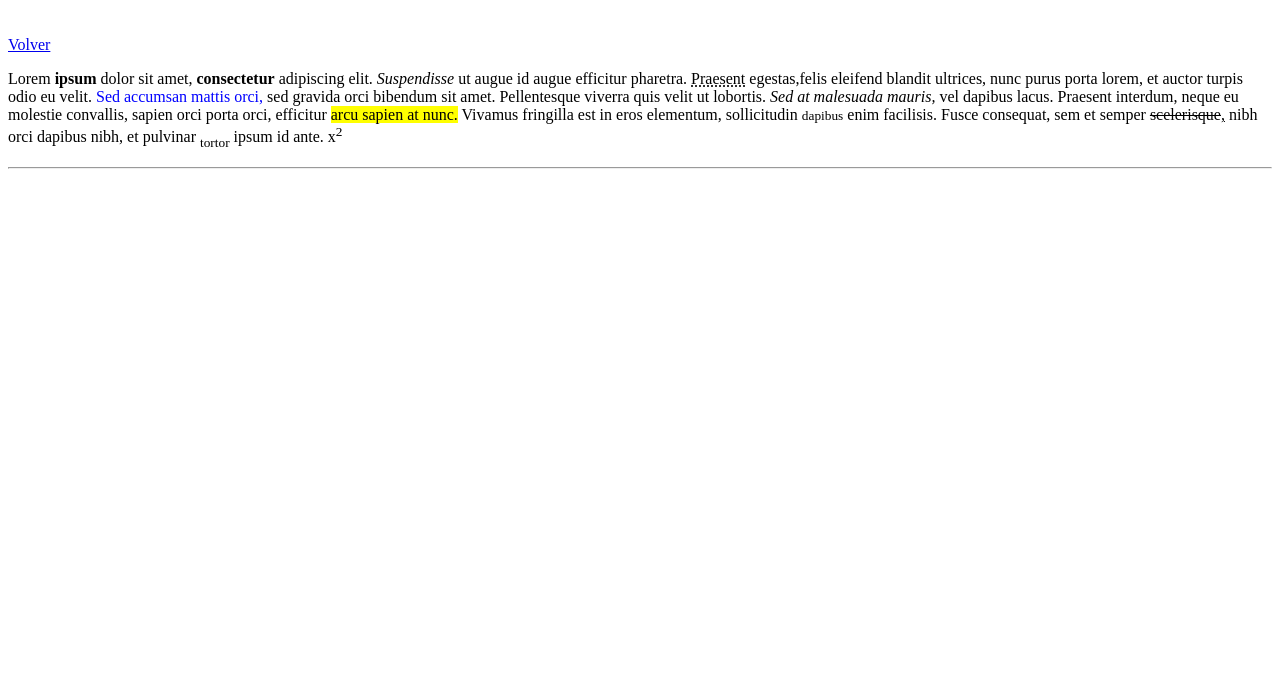
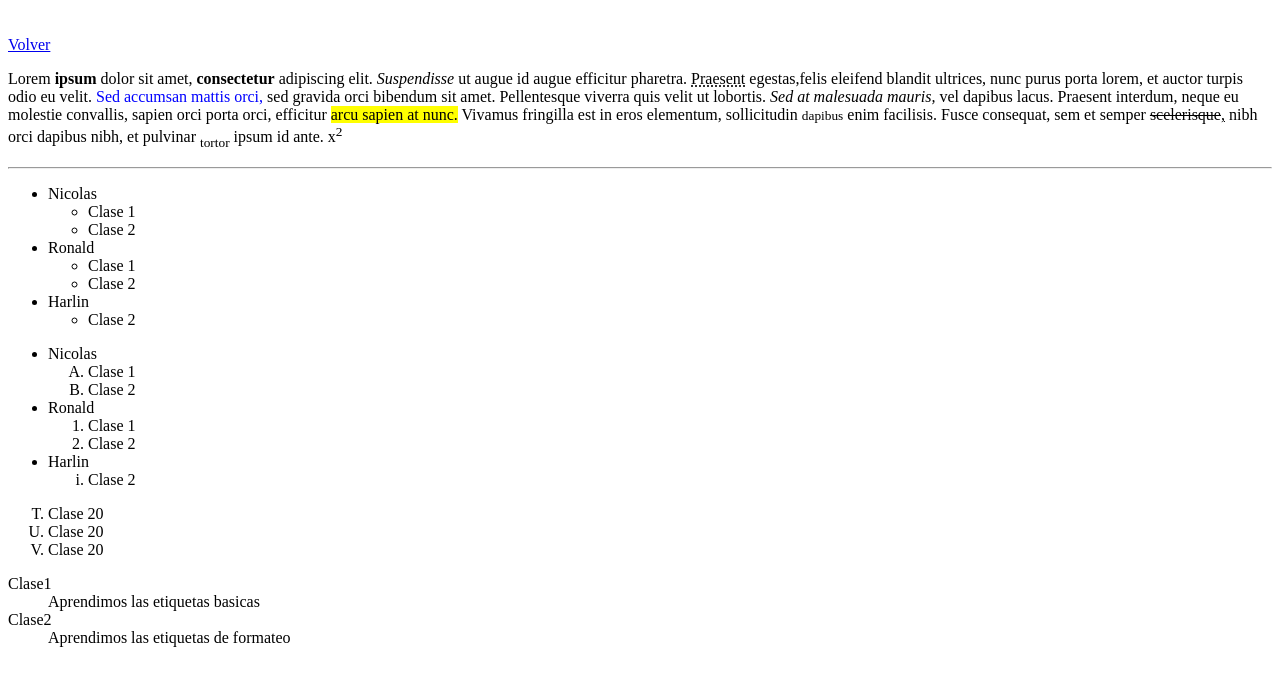
Before and after one commit to Giulianayarleque/Bootcamp-html, a plain HTML site: page clase2.html in a window 1280 px wide. Shown: the part 48-734 px from the top of the page. Drawn offline with Linux system fonts and the light colour scheme.

Commit message:
learning list

```diff
--- a/clase2.html
+++ b/clase2.html
@@ -25,5 +25,53 @@
       dapibus nibh, et pulvinar <sub>tortor</sub> ipsum id ante. x<sup>2</sup>
     </p>
     <hr />
+
+    <!-- Listar desordenadas -->
+    <ul style="list-style-type: disc">
+      <li>Nicolas</li>
+      <ul style="list-style-type: circle">
+        <li>Clase 1</li>
+        <li>Clase 2</li>
+      </ul>
+      <li>Ronald</li>
+      <ul style="list-style-type: circle">
+        <li>Clase 1</li>
+        <li>Clase 2</li>
+      </ul>
+      <li>Harlin</li>
+      <ul style="list-style-type: circle">
+        <li>Clase 2</li>
+      </ul>
+    </ul>
+    <!-- Mezcla de listas -->
+    <ul>
+      <li>Nicolas</li>
+      <ol type="A">
+        <li>Clase 1</li>
+        <li>Clase 2</li>
+      </ol>
+      <li>Ronald</li>
+      <ol type="1">
+        <li>Clase 1</li>
+        <li>Clase 2</li>
+      </ol>
+      <li>Harlin</li>
+      <ol type="i">
+        <li>Clase 2</li>
+      </ol>
+    </ul>
+
+    <ol start="20" type="A">
+      <li>Clase 20</li>
+      <li>Clase 20</li>
+      <li>Clase 20</li>
+    </ol>
+    <!-- Description List -->
+    <dl>
+      <dt>Clase1</dt>
+      <dd>Aprendimos las etiquetas basicas</dd>
+      <dt>Clase2</dt>
+      <dd>Aprendimos las etiquetas de formateo</dd>
+    </dl>
   </body>
 </html>
```
